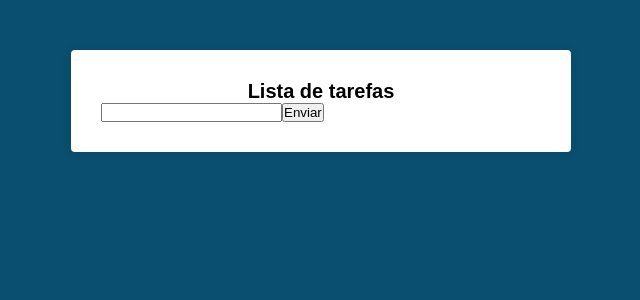
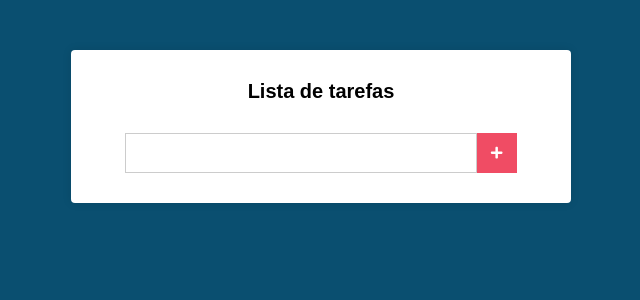
Before and after one commit to leojosants/udemy_curso_de_javascript_e_typescript_do_basico_ao_avancado_secao_14, a React (Create React App) app in the folder listatarefas/: page / in a window 1280 px wide. Shown: the top 300 px of the page, without its empty margins (319-959 px from the left). Built offline with nearby package versions, Linux system fonts and the light colour scheme.

Commit message:
Class 195 - Styling the form

```diff
--- a/listatarefas/package.json
+++ b/listatarefas/package.json
@@ -8,6 +8,7 @@
     "@testing-library/user-event": "^13.5.0",
     "react": "^18.2.0",
     "react-dom": "^18.2.0",
+    "react-icons": "^5.0.1",
     "react-scripts": "5.0.1",
     "web-vitals": "^2.1.4"
   },
--- a/listatarefas/src/components/main/MainComponent.css
+++ b/listatarefas/src/components/main/MainComponent.css
@@ -1,5 +1,8 @@
 :root {
   --color_fff: #fff;
+  --color_ccc: #ccc;
+  --color_f04c64: #f04c64;
+  --color_f56c80: #f56c80;
   --color_rgba_0_0_0_0dot1: rgba(0, 0, 0, 0.1);
 }
 
@@ -16,3 +19,34 @@
   font-size: 20px;
   text-align: center;
 }
+
+.form {
+  margin-top: 30px;
+  display: flex;
+  align-items: center;
+  justify-content: center;
+}
+
+.form input[type="text"] {
+  height: 40px;
+  padding: 0 20px;
+  font-size: 20px;
+  border: 1px solid var(--color_ccc);
+  min-width: 80%;
+}
+
+.form button[type="submit"] {
+  border: none;
+  height: 40px;
+  width: 40px;
+  background-color: var(--color_f04c64);
+  color: var(--color_fff);
+  display: flex;
+  align-items: center;
+  justify-content: center;
+  transition: .4s;
+}
+
+.form button[type="submit"]:hover {
+  background-color: var(--color_f56c80);
+}
--- a/listatarefas/src/components/main/MainComponent.js
+++ b/listatarefas/src/components/main/MainComponent.js
@@ -1,4 +1,8 @@
 import React, { Component } from 'react';
+
+// form
+import { FaPlus } from 'react-icons/fa';
+
 import './MainComponent.css';
 
 export default class Main extends Component {
@@ -18,9 +22,16 @@ export default class Main extends Component {
     return (
       <div className="main">
         <h1>Lista de tarefas</h1>
-        <form action="#">
-          <input onChange={this.handleChange} type="text" />
-          <button type="submit">Enviar</button>
+        <form className="form" action="#">
+          <input
+            onChange={this.handleChange}
+            type="text"
+            id="inputTask"
+            value={newTask}
+          />
+          <button type="submit">
+            <FaPlus />
+          </button>
         </form>
       </div>
     );
```
Also changed, not shown: listatarefas/.eslintrc.js, 1 other file (tests, documents, lock files or other folders).
